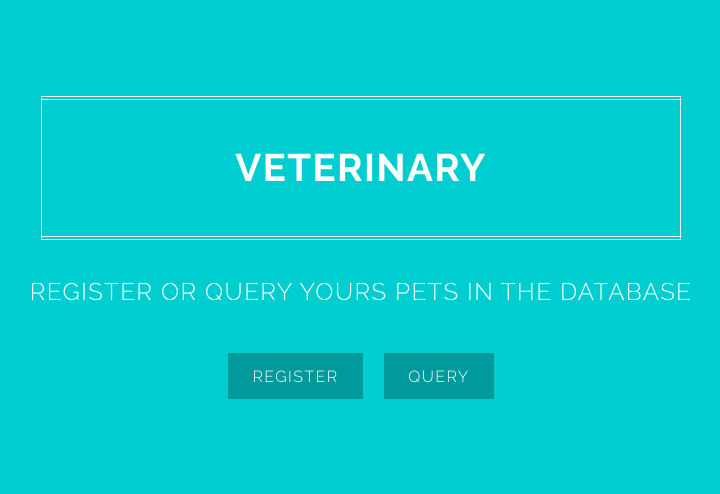
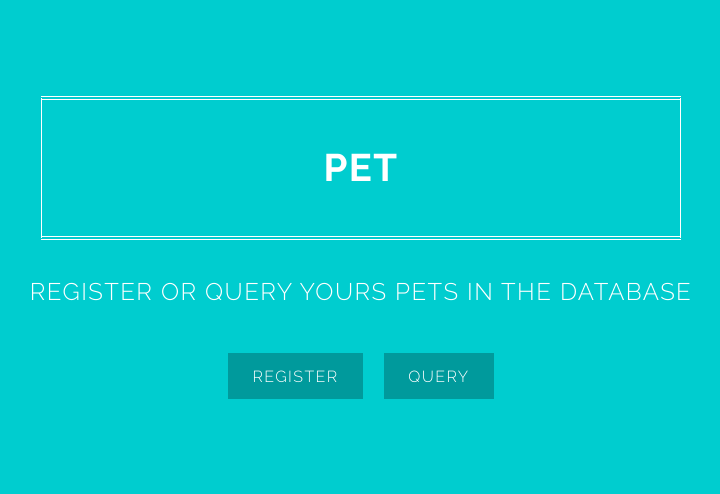
Before and after one commit to bareke/pet_flask, a Flask app: page / in a window 1280 px wide. Shown: the top 494 px of the page, without its empty margins (279-999 px from the left). Run offline with Flask 2, Linux system fonts and the light colour scheme; some libraries are stand-ins or nearby versions.

Commit message:
name of the project changed

```diff
--- a/templates/index.html
+++ b/templates/index.html
@@ -1,12 +1,12 @@
 {% extends 'base.html' %}
 
-	{% block title %} Veterinary {% endblock %}
+	{% block title %} Pet {% endblock %}
 
 	{% block content %}
 
 	<!-- Banner -->
 		<section id="banner">
-			<h2><strong>Veterinary</strong></h2>
+			<h2><strong>Pet</strong></h2>
 			<p>Register or query yours pets in the database</p>
 			<ul class="actions">
 				<li><a href="#one" class="button special">Register</a></li>
```
Also changed, not shown: pet.py (renamed from veterinary.py).
